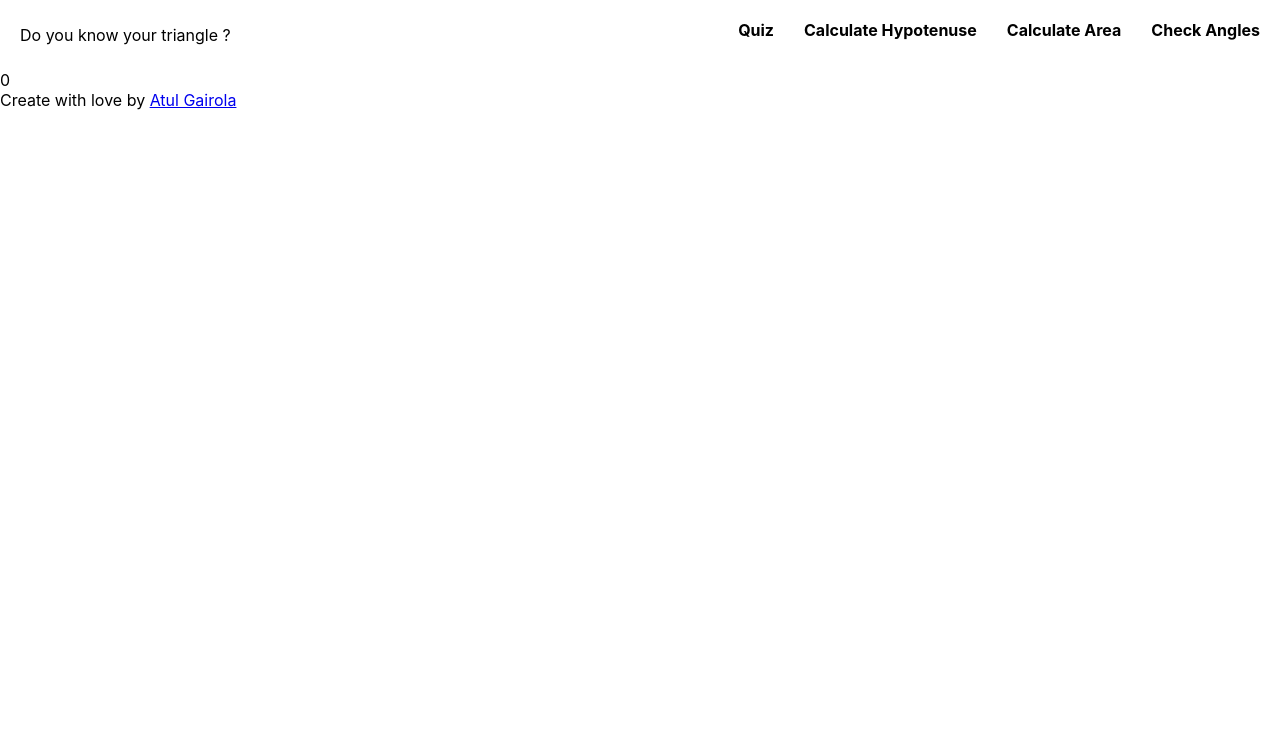
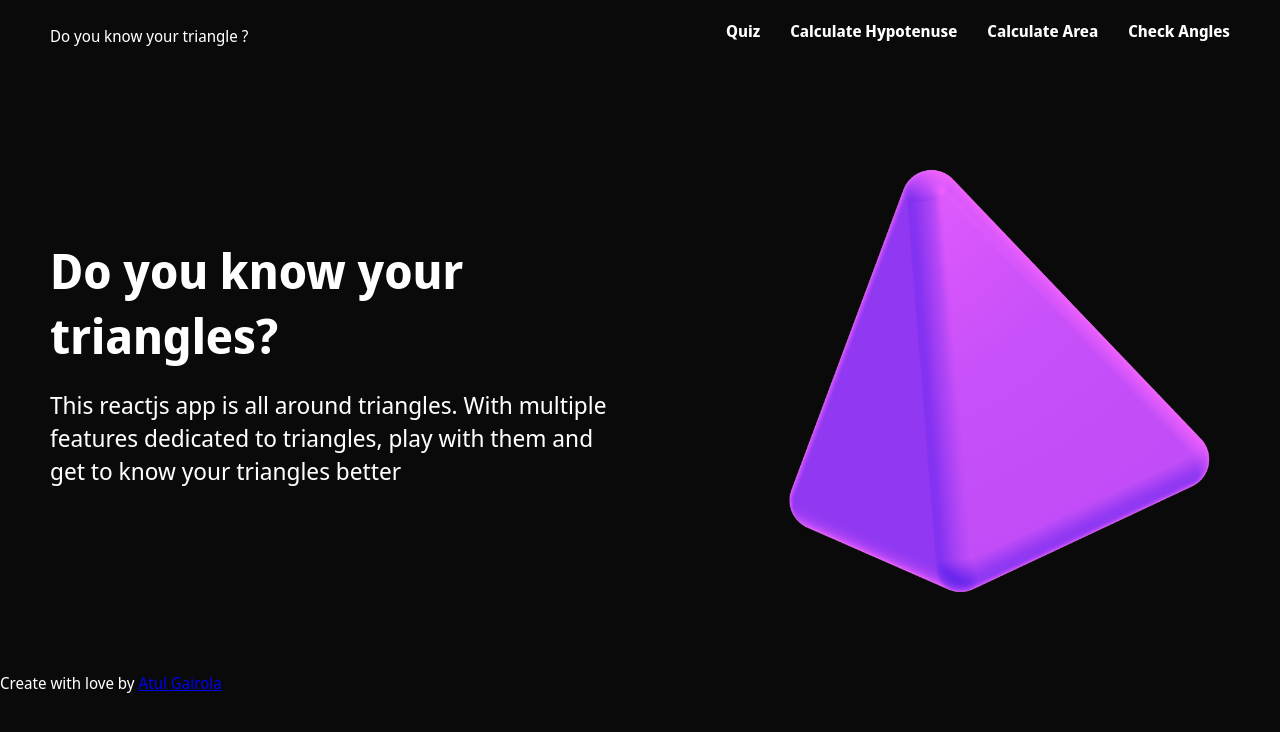
Before and after one commit to atul-gairola/do-you-know-your-triangles, a React (Create React App) app: page / in a window 1280 px wide. Shown: the top 732 px of the page. Built offline with nearby package versions, Linux system fonts and the light colour scheme.

Commit message:
style: create home component

```diff
--- a/src/App.css
+++ b/src/App.css
@@ -1,6 +1,10 @@
+body {
+  background: #0a0a0a;
+  color: #fff;
+}
 nav {
   display: flex;
-  padding: 20px;
+  padding: 20px 50px;
   align-items: center;
 }
 
@@ -29,3 +33,7 @@ nav {
 .activeLink {
   border-bottom: 1px solid black;
 }
+
+main {
+  padding: 50px;
+}
--- a/src/App.js
+++ b/src/App.js
@@ -1,5 +1,7 @@
 import { useState } from "react";
 import "./App.css";
+
+import Home from "./components/Home";
 
 function App() {
   const [currentNav, setCurrentNav] = useState(0);
@@ -46,7 +48,7 @@ function App() {
           </li>
         </ul>
       </nav>
-      <p>{currentNav}</p>
+      <main>{currentNav === 0 && <Home />}</main>
       <footer>
         Create with love by <a href="https://atulgairola.tech">Atul Gairola</a>
       </footer>
--- /dev/null
+++ b/src/components/Home.css
@@ -0,0 +1,21 @@
+.heroContainer {
+  display: grid;
+  grid-template-columns: 1fr 1fr;
+  align-items: center;
+  grid-gap: 50px;
+}
+
+.heroText > h1 {
+  font-size: 3rem;
+  margin-bottom: 20px;
+}
+
+.heroText > p {
+  font-size: 1.5rem;
+  margin-bottom: 20px;
+}
+
+.heroImage {
+  width: 500px;
+  justify-self: end;
+}
--- /dev/null
+++ b/src/components/Home.jsx
@@ -0,0 +1,22 @@
+import React from "react";
+
+import "./Home.css";
+import PyramidImage from "../images/Pyramid 2.png";
+
+function Home() {
+  return (
+    <div className="heroContainer">
+      <div className="heroText">
+        <h1>Do you know your triangles?</h1>
+        <p>
+          This reactjs app is all around triangles. With multiple features
+          dedicated to triangles, play with them and get to know your triangles
+          better
+        </p>
+      </div>
+      <img className="heroImage" src={PyramidImage} alt="pyramid" />
+    </div>
+  );
+}
+
+export default Home;
--- a/src/index.css
+++ b/src/index.css
@@ -1,19 +1,8 @@
+@import url('https://fonts.googleapis.com/css2?family=Noto+Sans+Display:wght@200;300;400;500;600;700;800;900&display=swap');
+
 * {
   margin: 0;
   padding: 0;
   box-sizing: border-box;
+  font-family: 'Noto Sans Display', sans-serif;
 }
-
-body {
-  margin: 0;
-  font-family: -apple-system, BlinkMacSystemFont, "Segoe UI", "Roboto", "Oxygen",
-    "Ubuntu", "Cantarell", "Fira Sans", "Droid Sans", "Helvetica Neue",
-    sans-serif;
-  -webkit-font-smoothing: antialiased;
-  -moz-osx-font-smoothing: grayscale;
-}
-
-code {
-  font-family: source-code-pro, Menlo, Monaco, Consolas, "Courier New",
-    monospace;
-}
```
Also changed, not shown: src/images/Pyramid 2.png (added).
